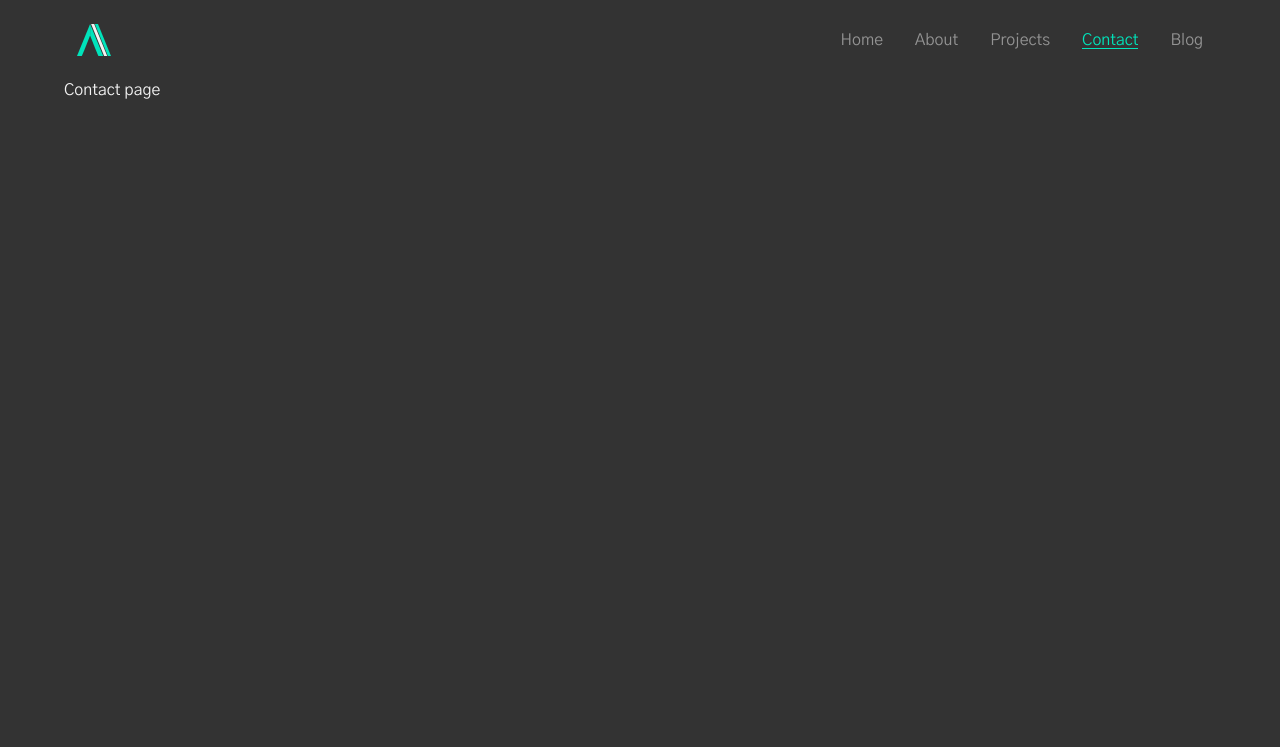
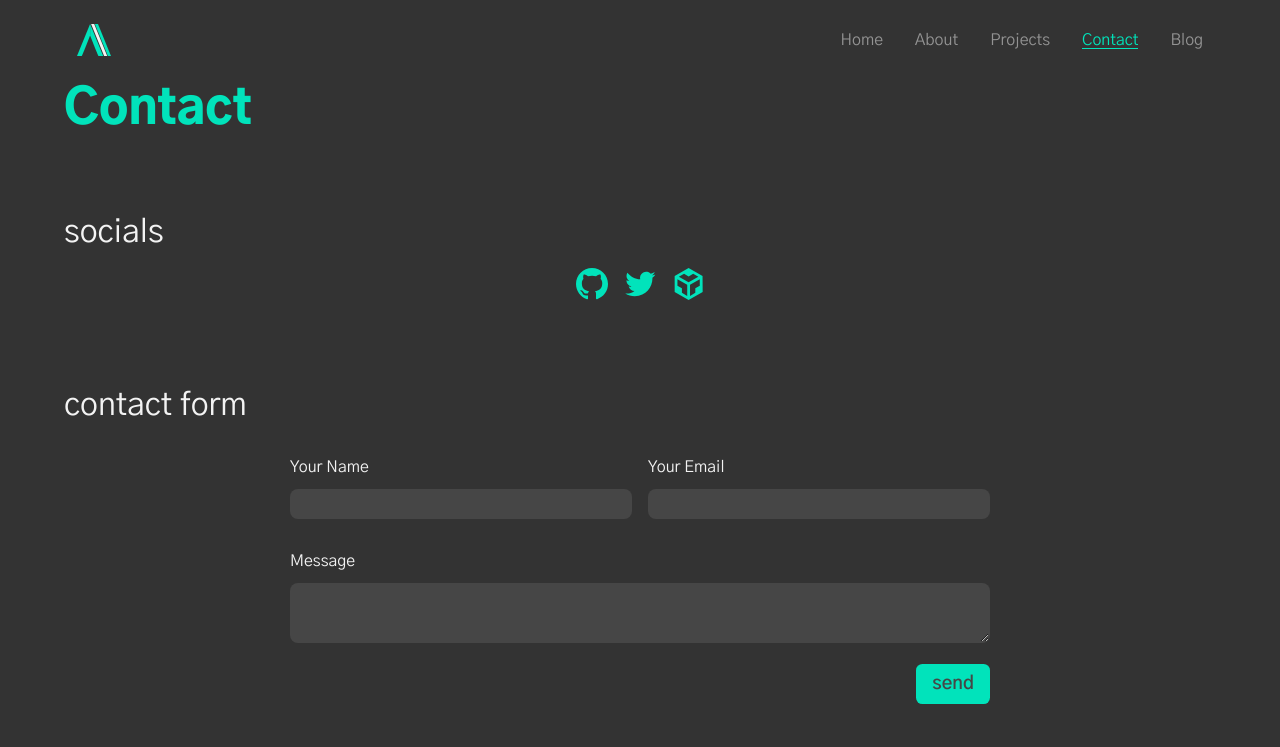
Before and after one commit to amir4rab/portfolio-netlifycms, a Gatsby site: page /contact in a window 1280 px wide. Built offline with nearby package versions, Linux system fonts and the light colour scheme; Gatsby itself is replaced by a stand-in of ours.

Commit message:
contact page added

```diff
--- /dev/null
+++ b/src/pageComponents/contact/contact.jsx
@@ -0,0 +1,75 @@
+import React from 'react';
+import * as classes from './contact.module.scss';
+import { useInView } from 'react-intersection-observer';
+import { motion } from 'framer-motion';
+
+import ContactForm from '../../components/contactForm/contactForm';
+import SocialLink from '../../components/buttons/socialLink';
+
+import githubLogo from '../../images/icons/green/githubIcon.svg';
+import twitterLogo from '../../images/icons/green/twitterIcon.svg';
+import codesandboxLogo from '../../images/icons/green/codesandboxIcon.svg';
+
+const titleVariants = {
+    hidden: {
+        opacity: 0,
+        x: -10,
+    },
+    visible: {
+        opacity: 1,
+        x: 0,
+        transiton: {
+            duration: .3
+        }
+    }
+}
+
+function ContactComponent() {
+    const [ ref, inView ] = useInView({
+        triggerOnce: true,
+    });
+
+    return (
+        <div
+            ref={ ref }
+            className={ classes.contactComponent }>
+            <motion.h1
+                variants={ titleVariants }
+                initial='hidden'
+                animate={ inView ? 'visible' : 'hidden' }
+                className={ classes.title }>
+                Contact
+            </motion.h1>
+            <div className={ classes.section }>
+                <h3 className={ classes.subTitle }>
+                    socials
+                </h3>
+                <div className={ classes.socialLinks }>
+                    <div className={ classes.socialLinkItem }>
+                        <SocialLink href='https://github.com/amir4rab'>
+                            <img src={ githubLogo } alt="github" />
+                        </SocialLink>
+                    </div>
+                    <div className={ classes.socialLinkItem }>
+                        <SocialLink href='https://twitter.com/amir4rab'>
+                            <img src={ twitterLogo } alt="twitter" />
+                        </SocialLink>
+                    </div>
+                    <div className={ classes.socialLinkItem }>
+                        <SocialLink href='https://codesandbox.io/u/amir4rab'>
+                            <img src={ codesandboxLogo } alt="codesandbox" />
+                        </SocialLink>
+                    </div>
+                </div>
+            </div>
+            <div className={ classes.section }>
+                <h3 className={ classes.subTitle }>
+                    contact form
+                </h3>
+                <ContactForm inView={ inView } />
+            </div>
+        </div>
+    );
+};
+
+export default ContactComponent;
--- /dev/null
+++ b/src/pageComponents/contact/contact.module.scss
@@ -0,0 +1,30 @@
+@import '../../scss/styles';
+
+.contactComponent{
+    .title{
+        color: $acent-0;
+        font-size: 3rem;
+        padding-bottom: 2rem;
+    }
+    .section{
+        padding: 5vh 0;
+        .subTitle{
+            font-size: 2rem;
+            padding-bottom: 1rem;
+            font-weight: 400;
+        }
+        .socialLinks{
+            display: flex;
+            justify-content: center;
+            .socialLinkItem {
+                img {
+                    width: 2rem;
+                    height: 2rem;
+                }
+                &:not(:last-child){
+                    margin-right: 1rem;
+                }
+            }
+        }
+    }
+}
--- a/src/pages/contact.js
+++ b/src/pages/contact.js
@@ -1,11 +1,8 @@
 import React from 'react';
+import ContactComponent from '../pageComponents/contact/contact';
 
 function ContactPage() {
-    return (
-        <div>
-            Contact page
-        </div>
-    );
+    return <ContactComponent />;
 };
 
 export default ContactPage;
```
